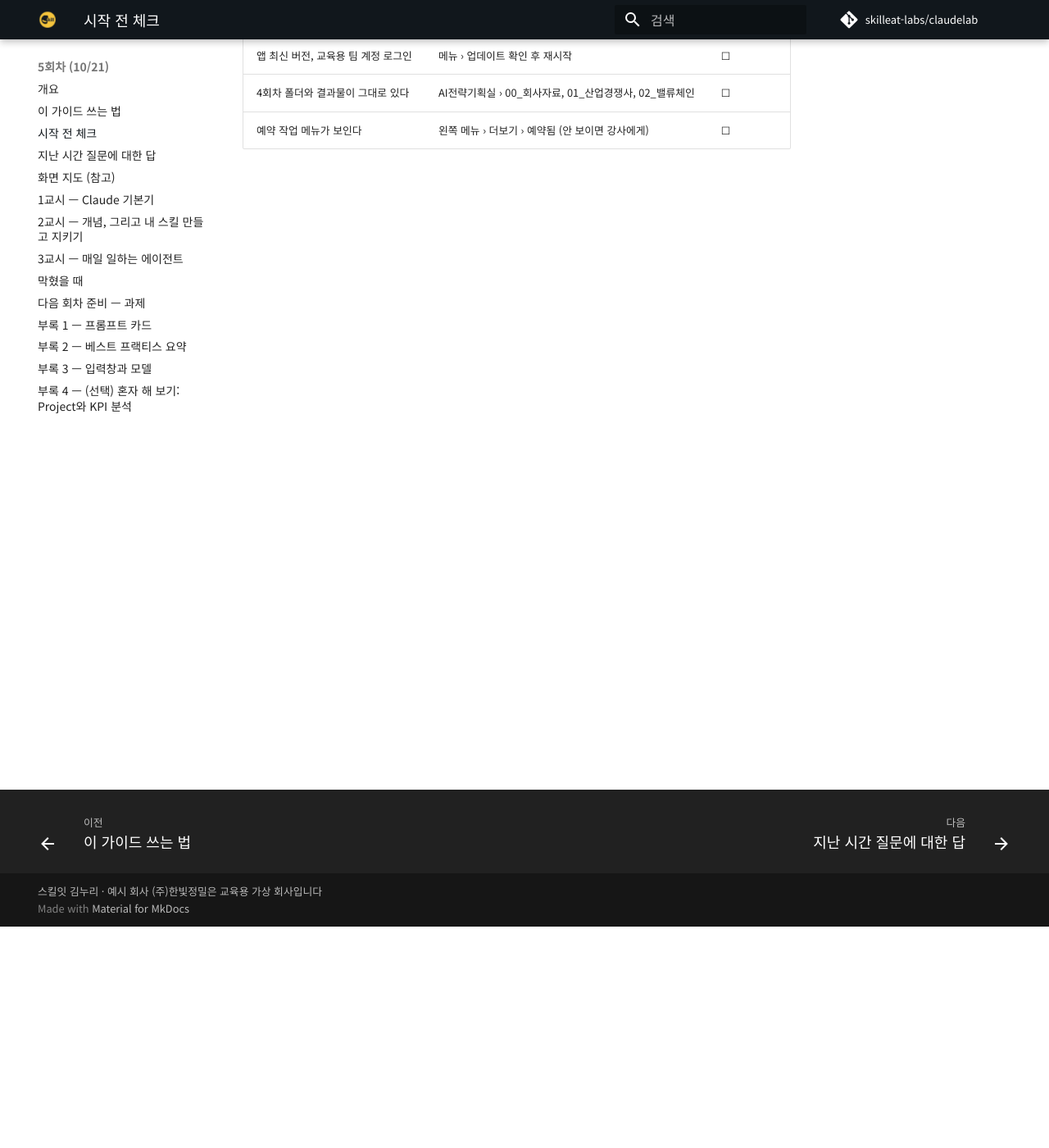
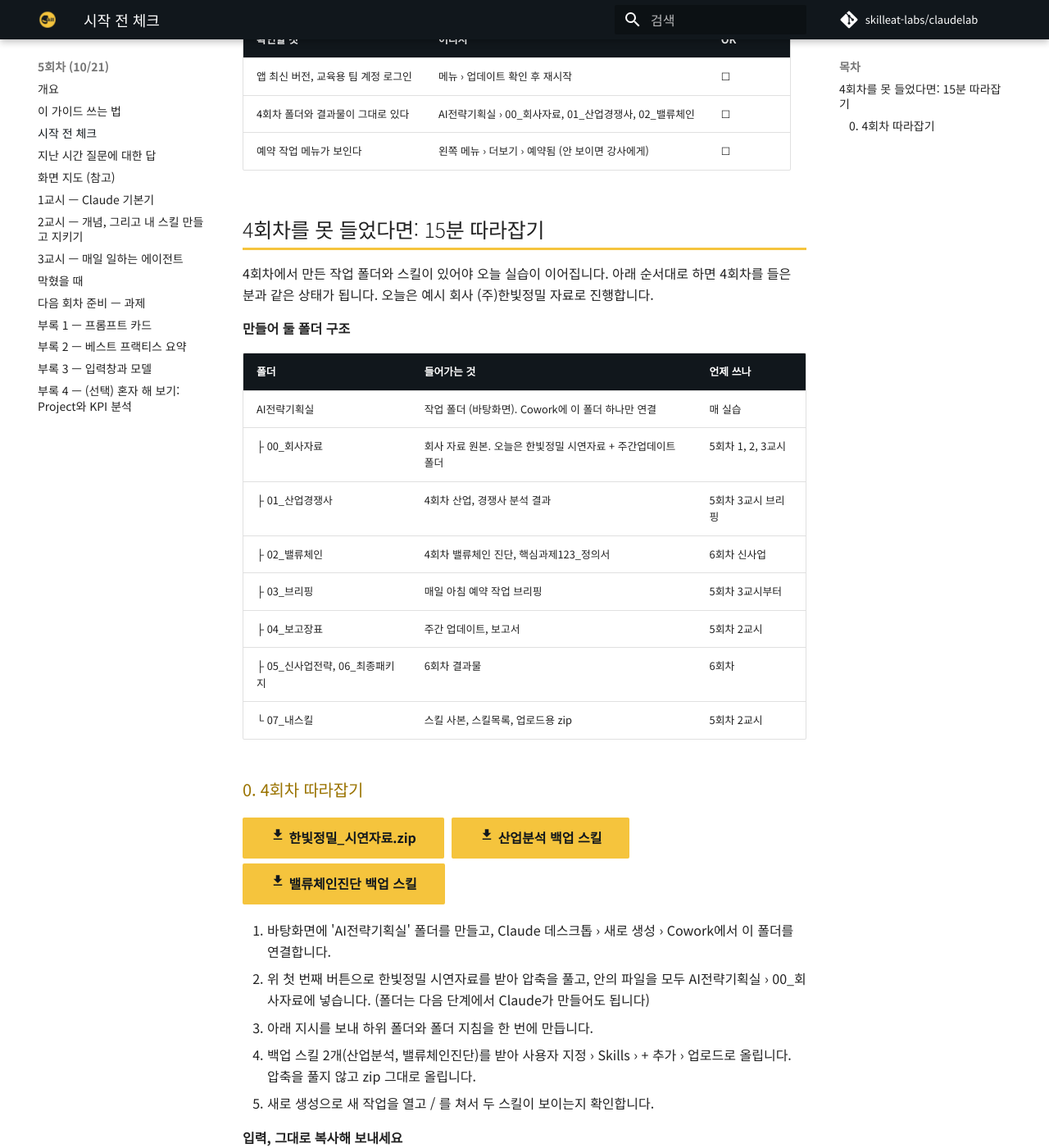
Before and after one commit to skilleat-labs/claudelab, an MkDocs documentation site: the page built from docs/day5/02.md, in a window 1280 px wide and 1400 px high, scrolled down 270 px. Shown: the whole window at 82% size. Built offline with MkDocs 1.6.1 and Material for MkDocs 9.7.7, drawn with Linux system fonts in a browser that asks for light colours; comment, search, counter and statistics services are not loaded; some of the changed text lies outside the part shown.

Commit message:
5회차 시작 전: 4회차 따라잡기(폴더 구조, 자료·스킬 내려받기), 실습마다 필요한 자료 버튼 추가
Co-Authored-By: Claude Opus 5.5 <noreply@anthropic.com>

````diff
--- a/docs/day5/02.md
+++ b/docs/day5/02.md
@@ -1,9 +1,60 @@
 # 시작 전 체크
 
-스킬은 1교시에 같이 확인하니 미리 하지 않아도 됩니다.
+스킬은 1교시에 같이 확인하니 미리 하지 않아도 됩니다. 4회차를 못 들었다면 아래 '따라잡기'부터 합니다.
 
 | 확인할 것 | 어디서 | OK |
 | --- | --- | --- |
 | 앱 최신 버전, 교육용 팀 계정 로그인 | 메뉴 › 업데이트 확인 후 재시작 | ☐ |
 | 4회차 폴더와 결과물이 그대로 있다 | AI전략기획실 › 00_회사자료, 01_산업경쟁사, 02_밸류체인 | ☐ |
 | 예약 작업 메뉴가 보인다 | 왼쪽 메뉴 › 더보기 › 예약됨 (안 보이면 강사에게) | ☐ |
+
+## 4회차를 못 들었다면: 15분 따라잡기
+
+4회차에서 만든 작업 폴더와 스킬이 있어야 오늘 실습이 이어집니다. 아래 순서대로 하면 4회차를 들은 분과 같은 상태가 됩니다. 오늘은 예시 회사 (주)한빛정밀 자료로 진행합니다.
+
+**만들어 둘 폴더 구조**
+
+| 폴더 | 들어가는 것 | 언제 쓰나 |
+| --- | --- | --- |
+| AI전략기획실 | 작업 폴더 (바탕화면). Cowork에 이 폴더 하나만 연결 | 매 실습 |
+| ├ 00_회사자료 | 회사 자료 원본. 오늘은 한빛정밀 시연자료 + 주간업데이트 폴더 | 5회차 1, 2, 3교시 |
+| ├ 01_산업경쟁사 | 4회차 산업, 경쟁사 분석 결과 | 5회차 3교시 브리핑 |
+| ├ 02_밸류체인 | 4회차 밸류체인 진단, 핵심과제123_정의서 | 6회차 신사업 |
+| ├ 03_브리핑 | 매일 아침 예약 작업 브리핑 | 5회차 3교시부터 |
+| ├ 04_보고장표 | 주간 업데이트, 보고서 | 5회차 2교시 |
+| ├ 05_신사업전략, 06_최종패키지 | 6회차 결과물 | 6회차 |
+| └ 07_내스킬 | 스킬 사본, 스킬목록, 업로드용 zip | 5회차 2교시 |
+
+### 0. 4회차 따라잡기
+
+[:material-download: 한빛정밀_시연자료.zip](../files/hanbit-demo-materials.zip){ .md-button .md-button--primary }
+[:material-download: 산업분석 백업 스킬](../files/industry-competitor-analysis.zip){ .md-button .md-button--primary }
+[:material-download: 밸류체인진단 백업 스킬](../files/value-chain-diagnosis.zip){ .md-button .md-button--primary }
+
+1. 바탕화면에 'AI전략기획실' 폴더를 만들고, Claude 데스크톱 › 새로 생성 › Cowork에서 이 폴더를 연결합니다.
+2. 위 첫 번째 버튼으로 한빛정밀 시연자료를 받아 압축을 풀고, 안의 파일을 모두 AI전략기획실 › 00_회사자료에 넣습니다. (폴더는 다음 단계에서 Claude가 만들어도 됩니다)
+3. 아래 지시를 보내 하위 폴더와 폴더 지침을 한 번에 만듭니다.
+4. 백업 스킬 2개(산업분석, 밸류체인진단)를 받아 사용자 지정 › Skills › + 추가 › 업로드로 올립니다. 압축을 풀지 않고 zip 그대로 올립니다.
+5. 새로 생성으로 새 작업을 열고 / 를 쳐서 두 스킬이 보이는지 확인합니다.
+
+**입력, 그대로 복사해 보내세요**
+
+```text
+이 폴더(AI전략기획실) 안에 하위 폴더 8개를 만들어줘: 00_회사자료, 01_산업경쟁사, 02_밸류체인, 03_브리핑, 04_보고장표, 05_신사업전략, 06_최종패키지, 07_내스킬. 이미 있으면 건너뛰어.
+
+그리고 아래 내용을 이 폴더의 폴더 지침으로 저장하고 보여줘.
+이 폴더는 (주)한빛정밀(가상 회사) 전략기획실의 작업 폴더다.
+- 결과물은 한국어로, 임원 보고용으로 짧고 명확하게 쓴다.
+- 모든 숫자에 출처(파일명 또는 링크)와 날짜를 단다. 확인 못 한 숫자는 지어내지 말고 [확인 필요]로 둔다.
+- 결과 파일은 알맞은 하위 폴더(01~07)에 저장한다.
+- 회사 정보는 00_회사자료 파일을 기준으로 한다. 원본 파일은 고치거나 지우지 않는다.
+- 보내기, 삭제, 공유는 실행 전에 반드시 나에게 묻는다.
+```
+
+!!! success "기대 결과"
+    - AI전략기획실 안에 00~07 폴더 8개와 폴더 지침이 생긴다.
+    - / 를 치면 industry-competitor-analysis, value-chain-diagnosis가 보인다.
+
+!!! tip "4회차 결과물이 없어도 됩니다"
+    - 01_산업경쟁사, 02_밸류체인이 비어 있어도 5회차는 진행됩니다. 3교시 브리핑은 00_회사자료를 기준으로 씁니다.
+    - 6회차 전에 '/value-chain-diagnosis 00_회사자료로 한빛정밀 밸류체인 진단하고 핵심과제123_정의서를 02_밸류체인에 저장해줘'를 한 번 돌려 두면 6회차 신사업 실습이 이어집니다.
````
Also changed, not shown: docs/day5/05.md (+2 -0 lines), docs/day5/06.md (+3 -0 lines), docs/day5/07.md (+4 -0 lines), docs/day5/10.md (+1 -0 lines), docs/day6/03.md (+2 -0 lines).
